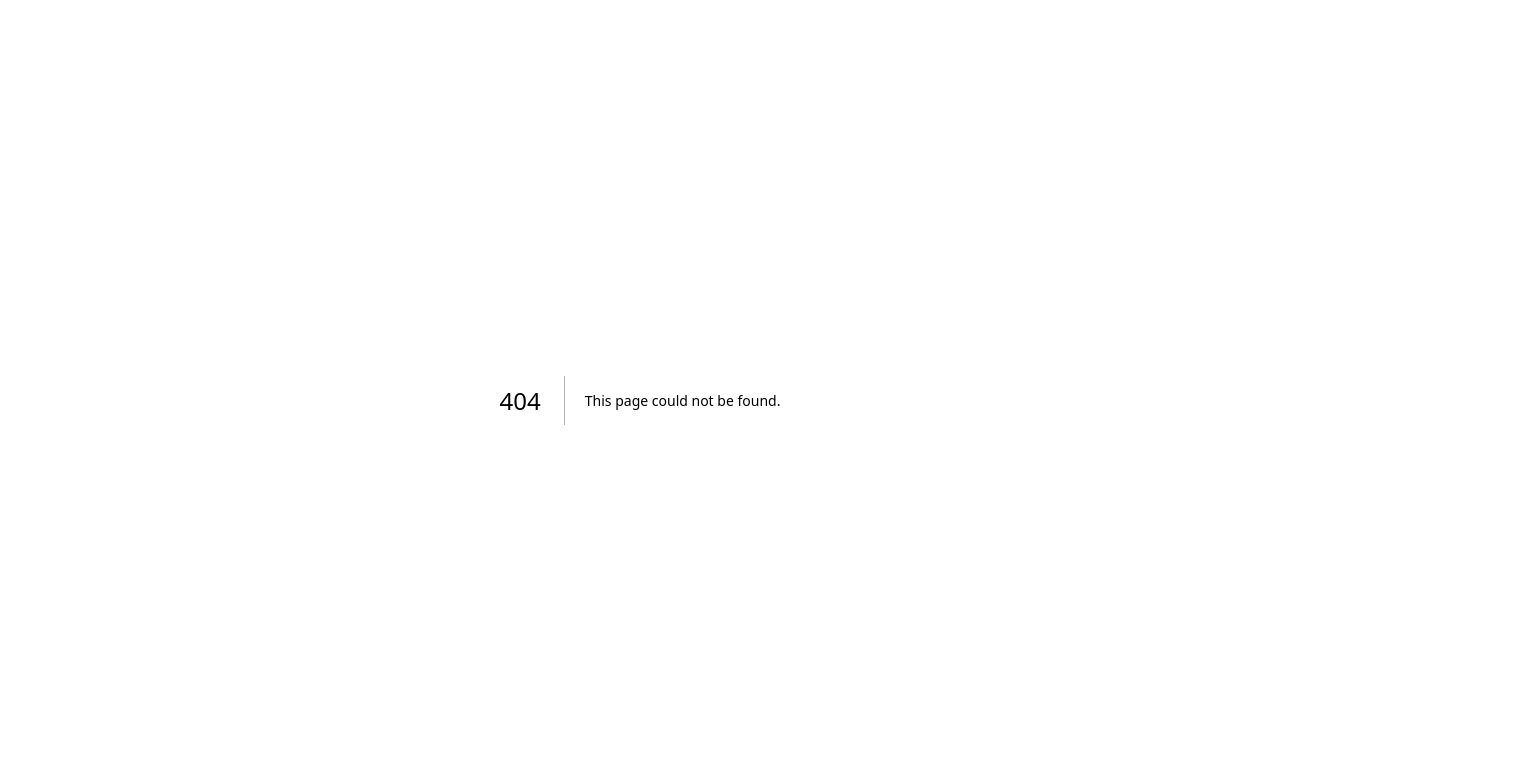
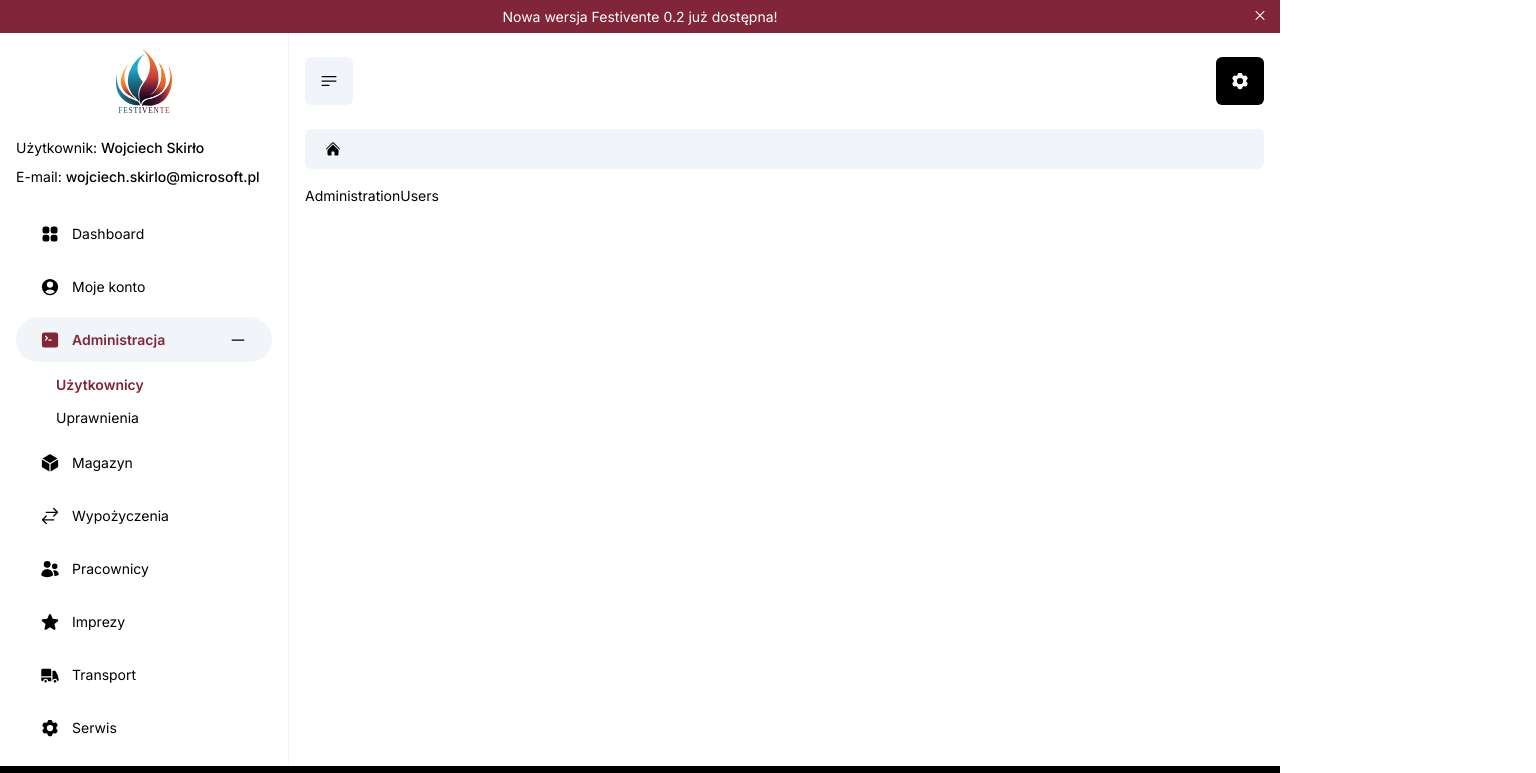
Before and after one commit to wmw-technologies/festivente-client, a Next.js app: page /administration/users in a window 1280 px wide. Before the commit this address had no page. Shown: the top 773 px of the page, 1536 px wide, since content can reach past the window. Built offline with nearby package versions, Linux system fonts and the light colour scheme.

Commit message:
feat(menu): develop menu

```diff
--- a/src/app/(panel)/administration/page.tsx
+++ b/src/app/(panel)/administration/page.tsx
@@ -1,3 +1,5 @@
-export default function Admin() {
-  return <div>Admin</div>;
+import { redirect } from 'next/navigation';
+
+export default function Administration() {
+  redirect('/administration/users');
 }
--- /dev/null
+++ b/src/app/(panel)/administration/permissions/page.tsx
@@ -0,0 +1,3 @@
+export default function AdministrationPermissions() {
+  return <div>AdministrationPermissions</div>;
+}
--- /dev/null
+++ b/src/app/(panel)/administration/users/page.tsx
@@ -0,0 +1,3 @@
+export default function AdministrationUsers() {
+  return <div>AdministrationUsers</div>;
+}
--- a/src/app/(panel)/page.tsx
+++ b/src/app/(panel)/page.tsx
@@ -1,5 +1,5 @@
-import styles from './page.module.css';
+import { redirect } from 'next/navigation';
 
 export default function Home() {
-  return <div className={styles.main}>PAGE</div>;
+  redirect('/dashboard');
 }
--- a/src/components/System/Menu/index.module.scss
+++ b/src/components/System/Menu/index.module.scss
@@ -34,20 +34,22 @@
   .nav {
     width: 100%;
 
-        ul {
+    .levelone {
       display: grid;
       grid-template-columns: 1fr;
       gap: 0.5rem;
 
-            li {
+      > li {
         transition: color 0.2s;
 
-                .link {
+        > .link {
           display: flex;
           align-items: center;
           justify-content: space-between;
           padding: 0.75rem 1.5rem;
-                    transition: color 0.3s, background-color 0.3s;
+          transition:
+            color 0.3s,
+            background-color 0.3s;
           border-radius: 9999px;
           color: unset;
           text-decoration: none;
@@ -74,6 +76,36 @@
           }
         }
       }
+
+      .leveltwo {
+        display: flex;
+        flex-direction: column;
+        gap: 0.25rem;
+        margin: 0.75rem 0 0.25rem 2.5rem;
+
+        > li {
+          margin-bottom: 0.5rem;
+
+          &:last-child {
+            margin-bottom: 0;
+          }
+
+          > .link {
+            text-decoration: none;
+            color: var(--f-black);
+
+            &:hover {
+              color: var(--f-primary);
+              font-weight: 600;
+            }
+
+            &.active {
+              color: var(--f-primary);
+              font-weight: 600;
             }
           }
         }
+      }
+    }
+  }
+}
--- a/src/components/System/Menu/index.tsx
+++ b/src/components/System/Menu/index.tsx
@@ -1,5 +1,6 @@
 'use client';
 
+import { useEffect, useCallback, useState } from 'react';
 import { usePathname } from 'next/navigation';
 import styles from './index.module.scss';
 import { SITEMAP } from '@/src/sitemap';
@@ -8,12 +9,28 @@ import UIIcon from '@/src/components/UI/Icon';
 import UIButton from '@/src/components/UI/Button';
 
 export default function SystemMenu() {
+  const [openedTab, setOpenedTab] = useState<string | null>(null);
   const pathName = usePathname();
   const isMenuCollapsed = false;
 
+  const isActive = useCallback((path: string) => pathName.startsWith(path), [pathName]);
+  const handleChangeTab = useCallback((tab: string) => setOpenedTab((prev) => (prev === tab ? null : tab)), []);
+
+  useEffect(() => {
+    SITEMAP.forEach((item) => {
+      if (item.children) {
+        item.children.forEach((el) => {
+          if (isActive(el.path)) {
+            setOpenedTab(item.path);
+          }
+        });
+      }
+    });
+  }, [isActive]);
+
   return (
     <aside className={`${styles.sidebar} ${isMenuCollapsed ? styles.collapsed : styles.expanded}`}>
-            <div className='flex flex-col whitespace-nowrap'>
+      <div className="flex flex-col whitespace-nowrap">
         {!isMenuCollapsed && (
           <div className={styles.info}>
             <p>
@@ -25,39 +42,39 @@ export default function SystemMenu() {
           </div>
         )}
         <nav className={styles.nav}>
-                    <ul>
-                        {SITEMAP.map((item) => {
-                            const isActive = pathName.startsWith(item.path);
-
-                            return (
+          <ul className={styles.levelone}>
+            {SITEMAP.map((item) => (
               <li key={item.path}>
                 <Link
                   href={item.path}
                   title={item.name}
-                                        className={`${styles.link} ${isActive && styles.active}`}
+                  className={`${styles.link} ${isActive(item.path) && styles.active}`}
                 >
                   <div>
                     <UIIcon name={item.icon} />
                     {!isMenuCollapsed && <span>{item.name}</span>}
                   </div>
-                                        {item.children?.length && <UIButton.Toggle isOpen={true} />}
+                  {item.children?.length && (
+                    <UIButton.Toggle isOpened={item.path === openedTab} onClick={() => handleChangeTab(item.path)} />
+                  )}
                 </Link>
-                                    {/*{item.children?.length && item.route === openedTab && !isMenuCollapsed && (*/}
-                                    {/*    <ul className="flex flex-col gap-1 mt-3 mb-1 ml-10">*/}
-                                    {/*        {item.children.map((el) => (*/}
-                                    {/*            <li key={el.route}>*/}
-                                    {/*                <Link href={el.route ?? '/'}>*/}
-                                    {/*                    <a className="cursor-pointer hover:text-accent hover:font-semibold">*/}
-                                    {/*                        {el.name}*/}
-                                    {/*                    </a>*/}
-                                    {/*                </Link>*/}
-                                    {/*            </li>*/}
-                                    {/*        ))}*/}
-                                    {/*    </ul>*/}
-                                    {/*)}*/}
+                {item.children?.length && item.path === openedTab && !isMenuCollapsed && (
+                  <ul className={styles.leveltwo}>
+                    {item.children.map((el) => (
+                      <li key={el.path}>
+                        <Link
+                          href={el.path}
+                          title={el.name}
+                          className={`${styles.link} ${isActive(el.path) && styles.active}`}
+                        >
+                          {el.name}
+                        </Link>
                       </li>
-                            );
-                        })}
+                    ))}
+                  </ul>
+                )}
+              </li>
+            ))}
           </ul>
         </nav>
       </div>
--- a/src/components/UI/Button/index.module.scss
+++ b/src/components/UI/Button/index.module.scss
@@ -56,7 +56,7 @@
   }
 
   &.gray {
-    background-color: var(--f-gray-300);
+    background-color: var(--f-gray-200);
     color: var(--f-black);
 
     &:hover {
--- a/src/components/UI/Button/index.tsx
+++ b/src/components/UI/Button/index.tsx
@@ -1,4 +1,4 @@
-import { ReactNode } from 'react';
+import { MouseEvent, ReactNode } from 'react';
 import styles from './index.module.scss';
 import { Icon } from '@/src/types';
 import UIIcon from '@/src/components/UI/Icon';
@@ -45,14 +45,20 @@ function UIActionButton({ icon, variant = 'black', disabled, smaller, onClick }:
 }
 
 type UIToggleButtonProps = {
-  isOpen: boolean;
-  variant?: 'gray' | 'blue';
+  isOpened: boolean;
+  onClick: () => void;
+  // variant?: 'gray' | 'blue';
 };
 
-function UIToggleButton({ isOpen }: UIToggleButtonProps) {
+function UIToggleButton({ isOpened, onClick }: UIToggleButtonProps) {
+  function handleOnClick(e: MouseEvent<HTMLElement>) {
+    e.preventDefault();
+    e.stopPropagation();
+    onClick();
+  }
   return (
-    <button type="button" title={isOpen ? 'Rozwiń' : 'Zwiń'} className={styles.toggleButton}>
-      <UIIcon name={isOpen ? 'PlusIcon' : 'MinusIcon'} />
+    <button type="button" title={isOpened ? 'Zwiń' : 'Rozwiń'} className={styles.toggleButton} onClick={handleOnClick}>
+      <UIIcon name={isOpened ? 'MinusIcon' : 'PlusIcon'} />
     </button>
   );
 }
--- a/src/sitemap.ts
+++ b/src/sitemap.ts
@@ -21,7 +21,19 @@ export const SITEMAP = [
   {
     name: 'Administracja',
     icon: 'CommandLineIcon',
-    path: '/administration'
+    path: '/administration',
+    children: [
+      {
+        name: 'Użytkownicy',
+        icon: 'UsersIcon',
+        path: '/administration/users'
+      },
+      {
+        name: 'Uprawnienia',
+        icon: 'UsersIcon',
+        path: '/administration/permissions'
+      }
+    ]
   },
   {
     name: 'Magazyn',
```
Lines whose indentation alone changed are shown as unchanged.
